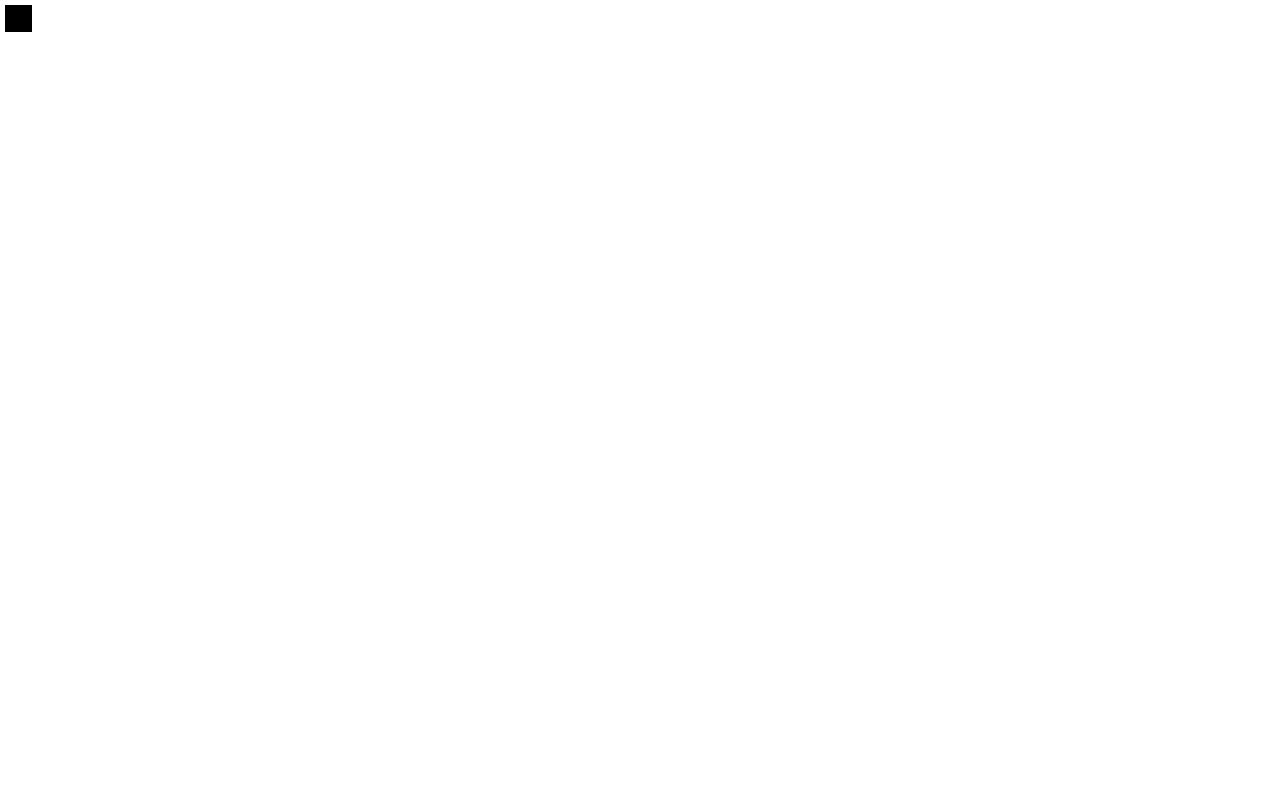
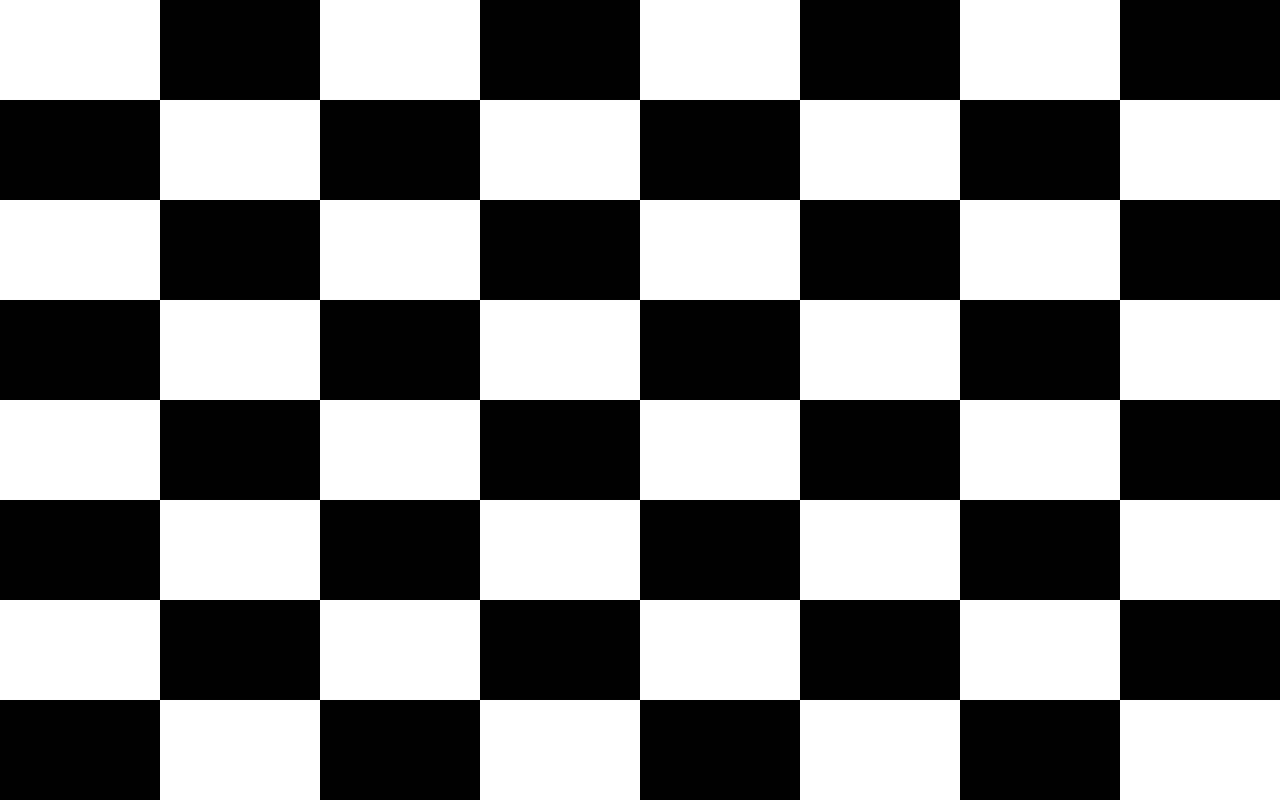
Before and after one commit to tomdanilov/chess-nodejs, a website: page src/index.html in a window 1280 px wide. Drawn offline with Linux system fonts and the light colour scheme.

Commit message:
Working fill_board function
* fixed fill_board function
+ electron window title
+ debugging devtools

```diff
--- a/src/index.html
+++ b/src/index.html
@@ -3,6 +3,7 @@
     <head>
         <meta charset="utf-8">
         <link rel="stylesheet" href="./static/css/style.css" type="text/css">
+        <title>Chess</title>
     </head>
     <body>
         <canvas class="game-canvas" id="chess-canvas"></canvas>
--- a/src/index.js
+++ b/src/index.js
@@ -10,6 +10,7 @@ function createWindow () {
   })
 
   win.setMenu(null)
+  win.webContents.openDevTools()
   win.loadFile('index.html')
 }
 
--- a/src/static/js/render.js
+++ b/src/static/js/render.js
@@ -9,12 +9,14 @@ var ctx = canvas.getContext('2d');
 
 function fill_board()
 {
-    let color = false; // true = white, false = black
-    let fill_width_size = canvas.innerWidth * 0.125; // 12.5% of width (1/8 of the board)
+    let color = true; // true = white, false = black
+    let fill_width_size = canvas.width * 0.125; // 12.5% of width (1/8 of the board)
+    let fill_height_size = canvas.height * 0.125; // 12.5% of width (1/8 of the board)
+    // console.log(canvas.innerWidth);
 
-    for (let x = 0; x < BOARD_SIZE; x++)
+    for (let y = 0; y < BOARD_SIZE; y++)
     {
-        for (let y = 0; y < BOARD_SIZE; y++)
+        for (let x = 0; x < BOARD_SIZE; x++)
         {
             let current_color;
 
@@ -29,15 +31,19 @@ function fill_board()
             }
 
             ctx.fillStyle = current_color;
-            ctx.fillRect(x+5, y+5, 20, 20);
+            ctx.fillRect((x * fill_width_size), (y * fill_height_size), ((x + 1) * fill_width_size), ((y + 1) * fill_height_size));
 
-            current_color = !current_color;
+            color = !color;
         }
+
+        color = !color;
     }
 
     // ctx.fillStyle = BLACK;
     // ctx.fillRect(0, 0, canvas.width, canvas.height);
 }
 
-fill_board();
+setInterval(() => {
+    fill_board();
+}, 1000)
 // const board = [[]]
```
